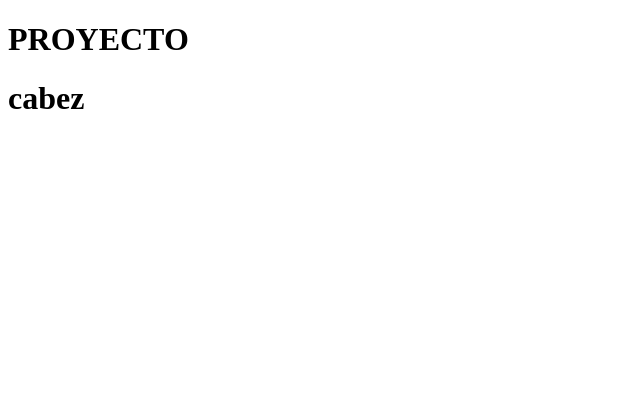
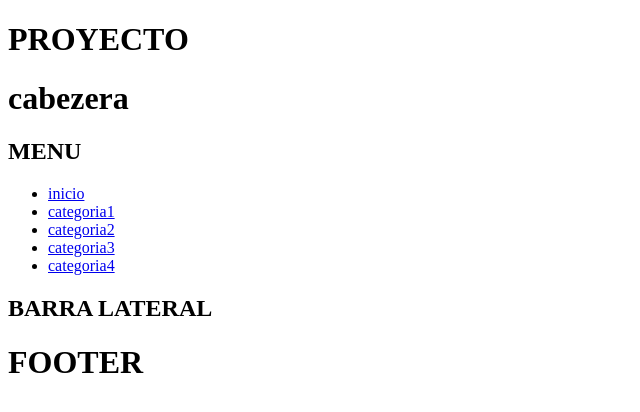
Before and after one commit to OmarAndres9/ws.proyecto, a plain HTML site: page Index.html in a window 1280 px wide. Shown: the whole page, without its empty margins (0-640 px from the left). Drawn offline with Linux system fonts and the light colour scheme.

Commit message:
actulizacion del index.html

```diff
--- a/Index.html
+++ b/Index.html
@@ -10,10 +10,50 @@
     <h1>PROYECTO</h1>
     <div id="container">
         <header id="header">
+            <H1>cabezera</H1>
             <div id="logo">
             </div>
-            <H1>cabez</H1>
+
         </header>
+    <!-- menu -->
+        <nav id="menu">
+            <H1>MENU</H1>
+            <ul>
+                <li>
+                    <a href="#">inicio</a>
+                </li>
+                <li>
+                    <a href="#">categoria1</a>
+                </li>
+                <li>
+                    <a href="#">categoria2</a>
+                </li>
+                <li>
+                    <a href="#">categoria3</a>
+                </li>
+                <li>
+                    <a href="#">categoria4</a>
+                </li>
+            </ul>
+        </nav>
+    </div>
+    <div id="content">
+        <!-- barra lateral -->
+
+          <aside id="lateral">
+            <H1>BARRA LATERAL</H1>
+<!-- contenido -->
+ <div id="central">
+
+ </div>
+
+          </aside>
+          <!-- footer -->
+<footer id="footer">
+    <H1>FOOTER</H1>
+
+</footer>
+
     </div>
 </body>
 </html>
```
